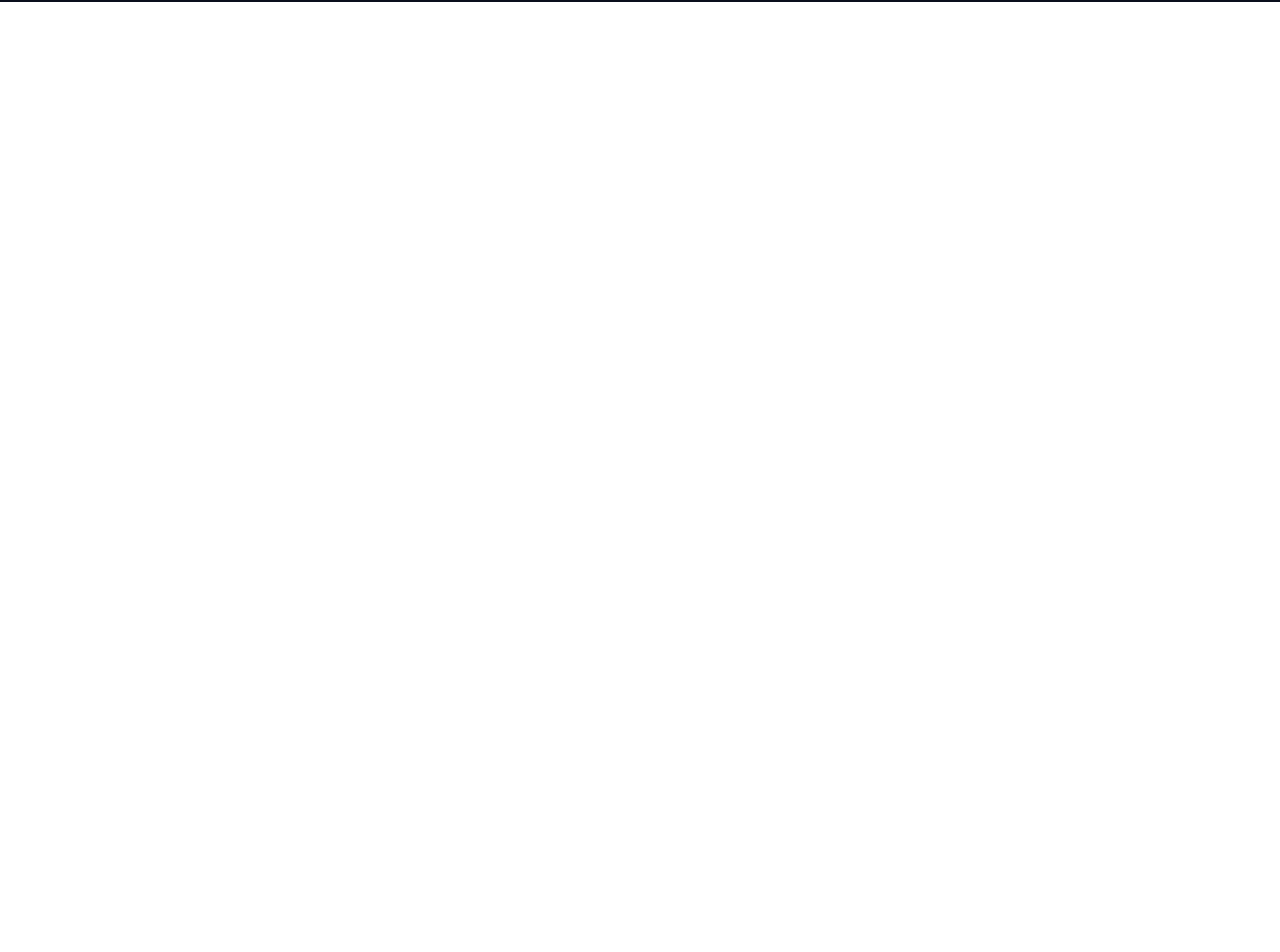
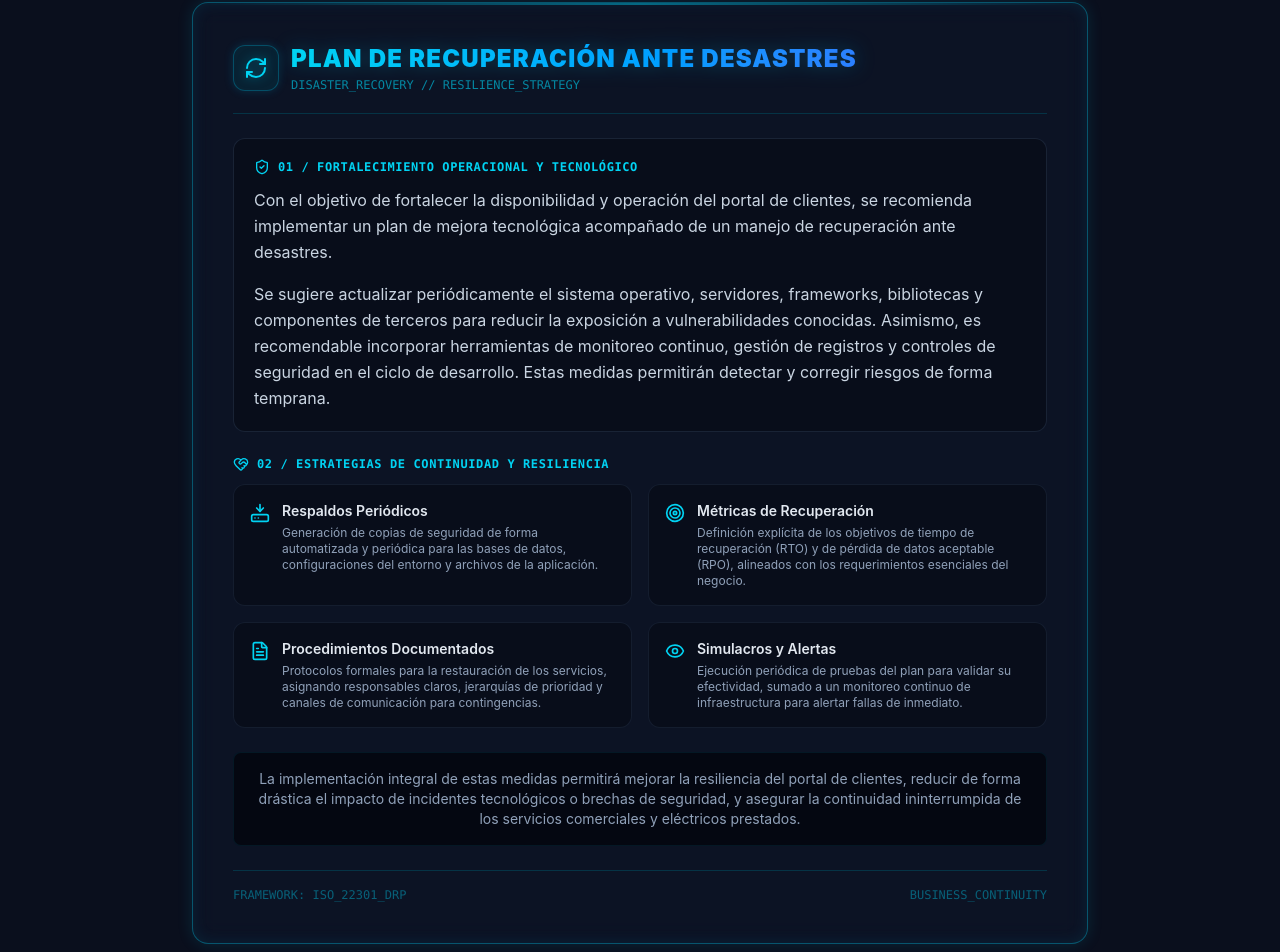
Before and after one commit to rocam23/auditoria_rojcam, a React (Vite) app: page / in a window 1280 px wide. Shown: the part 9233-10185 px from the top of the page. Before the commit the page ends 9235 px from the top, so only its background shows below. Built offline with nearby package versions, Linux system fonts and the light colour scheme.

Commit message:
Creación de componente Recuperación.

```diff
--- a/src/App.jsx
+++ b/src/App.jsx
@@ -6,27 +6,31 @@ import InyeccionSQL from './components/InyeccionSQL';
 import XSS from './components/XSS';
 import Comandos from './components/Comandos';
 import Controles from './components/Controles';
+import Recuperacion from './components/Recuperacion';
 
 function App() {
   return (
     <div className="min-h-screen bg-[#0a0f1d] bg-[radial-gradient(ellipse_at_center,_var(--tw-gradient-stops))] from-[#0f172a] via-[#070a13] to-[#020408] flex flex-col items-center justify-start p-4 sm:p-6 md:p-8 gap-8 overflow-y-auto">
 
-      {/* 1. Contexto Operacional */}
+      {/* 1. Contexto y Objetivos Operacionales */}
       <Resumen />
 
-      {/* 2. Activos Eléctricos Críticos */}
+      {/* 2. Inventario de Activos Críticos del Sector Eléctrico */}
       <Activos />
 
-      {/* 3. Matriz de Calor y Gravedad */}
+      {/* 3. Matriz de Priorización de Riesgos (Probabilidad x Impacto) */}
       <Matriz />
 
-      {/* 4. Especificaciones de Vulnerabilidades Técnicas */}
+      {/* 4. Módulos Técnicos de Vulnerabilidades Identificadas */}
       <InyeccionSQL />
       <XSS />
       <Comandos />
 
-      {/* 5. Plan de Acción, Políticas y Controles */}
+      {/* 5. Directrices Técnicas, Políticas y Controles de Hardening */}
       <Controles />
+
+      {/* 6. Estrategia y Plan de Recuperación ante Desastres (DRP) */}
+      <Recuperacion />
 
     </div>
   );
--- a/src/components/Recuperacion.jsx
+++ b/src/components/Recuperacion.jsx
@@ -0,0 +1,114 @@
+import React from 'react';
+import { RefreshCw, HardDriveDownload, ShieldCheck, HeartHandshake, Eye, Target, FileText } from 'lucide-react';
+
+export default function Recuperacion() {
+  return (
+    <div className="w-full max-w-4xl bg-[#0d1527]/80 backdrop-blur-md rounded-2xl border border-cyan-500/40 shadow-[0_0_15px_rgba(6,182,212,0.15),inset_0_0_15px_rgba(6,182,212,0.1)] p-6 sm:p-8 md:p-10 relative overflow-hidden transition-all duration-300 hover:shadow-[0_0_25px_rgba(6,182,212,0.3),inset_0_0_20px_rgba(6,182,212,0.15)] hover:border-cyan-400 font-sans text-slate-100">
+
+      {/* Detalle decorativo superior (Línea de energía de fondo) */}
+      <div className="absolute top-0 left-0 w-full h-[2px] bg-gradient-to-r from-transparent via-cyan-500 to-transparent animate-pulse" />
+
+      {/* Encabezado de la Tarjeta con Icono */}
+      <div className="flex flex-col sm:flex-row sm:items-center sm:justify-between gap-4 mb-6 border-b border-cyan-950 pb-5">
+        <div className="flex items-center gap-3">
+          <div className="p-2.5 bg-cyan-950/50 rounded-xl border border-cyan-500/30 text-cyan-400 shadow-[0_0_10px_rgba(6,182,212,0.2)]">
+            <RefreshCw className="w-6 h-6 drop-shadow-[0_0_5px_rgba(6,182,212,0.5)]" />
+          </div>
+          <div>
+            <h2 className="text-xl sm:text-2xl font-black tracking-wider text-transparent bg-clip-text bg-gradient-to-r from-cyan-400 to-blue-500 uppercase drop-shadow-[0_0_10px_rgba(6,182,212,0.3)]">
+              Plan de Recuperación ante Desastres
+            </h2>
+            <p className="text-xs text-cyan-400/60 font-mono mt-0.5">DISASTER_RECOVERY // RESILIENCE_STRATEGY</p>
+          </div>
+        </div>
+      </div>
+
+      {/* Contenido Principal */}
+      <div className="space-y-6 text-sm sm:text-base text-slate-300 leading-relaxed font-normal">
+
+        {/* Introducción y Plan de Mejora Tecnológica */}
+        <div className="bg-[#080d1a] p-5 rounded-xl border border-slate-800/80 hover:border-cyan-500/30 transition-colors duration-300">
+          <div className="flex items-center gap-2 mb-3 text-cyan-400 font-mono text-xs tracking-wider uppercase font-semibold">
+            <ShieldCheck className="w-4 h-4" />
+            <span>01 / Fortalecimiento Operacional y Tecnológico</span>
+          </div>
+          <p className="mb-4">
+            Con el objetivo de fortalecer la disponibilidad y operación del portal de clientes, se recomienda implementar un plan de mejora tecnológica acompañado de un manejo de recuperación ante desastres.
+          </p>
+          <p>
+            Se sugiere actualizar periódicamente el sistema operativo, servidores, frameworks, bibliotecas y componentes de terceros para reducir la exposición a vulnerabilidades conocidas. Asimismo, es recomendable incorporar herramientas de monitoreo continuo, gestión de registros y controles de seguridad en el ciclo de desarrollo. Estas medidas permitirán detectar y corregir riesgos de forma temprana.
+          </p>
+        </div>
+
+        {/* Desglose de los Planes de Recuperación */}
+        <div>
+          <h3 className="text-xs font-mono text-cyan-400 tracking-wider uppercase font-semibold mb-3 flex items-center gap-2">
+            <HeartHandshake className="w-4 h-4" />
+            <span>02 / Estrategias de Continuidad y Resiliencia</span>
+          </h3>
+
+          <div className="grid grid-cols-1 sm:grid-cols-2 gap-4">
+
+            {/* Medida 1: Respaldos */}
+            <div className="bg-[#080d1a] p-4 rounded-xl border border-slate-800/60 hover:border-cyan-500/20 transition-all duration-200 flex items-start gap-3">
+              <div className="text-cyan-400 mt-0.5"><HardDriveDownload className="w-5 h-5" /></div>
+              <div>
+                <h4 className="font-semibold text-slate-200 text-sm">Respaldos Periódicos</h4>
+                <p className="text-xs text-slate-400 mt-1">
+                  Generación de copias de seguridad de forma automatizada y periódica para las bases de datos, configuraciones del entorno y archivos de la aplicación.
+                </p>
+              </div>
+            </div>
+
+            {/* Medida 2: Objetivos de negocio */}
+            <div className="bg-[#080d1a] p-4 rounded-xl border border-slate-800/60 hover:border-cyan-500/20 transition-all duration-200 flex items-start gap-3">
+              <div className="text-cyan-400 mt-0.5"><Target className="w-5 h-5" /></div>
+              <div>
+                <h4 className="font-semibold text-slate-200 text-sm">Métricas de Recuperación</h4>
+                <p className="text-xs text-slate-400 mt-1">
+                  Definición explícita de los objetivos de tiempo de recuperación (RTO) y de pérdida de datos aceptable (RPO), alineados con los requerimientos esenciales del negocio.
+                </p>
+              </div>
+            </div>
+
+            {/* Medida 3: Documentación */}
+            <div className="bg-[#080d1a] p-4 rounded-xl border border-slate-800/60 hover:border-cyan-500/20 transition-all duration-200 flex items-start gap-3">
+              <div className="text-cyan-400 mt-0.5"><FileText className="w-5 h-5" /></div>
+              <div>
+                <h4 className="font-semibold text-slate-200 text-sm">Procedimientos Documentados</h4>
+                <p className="text-xs text-slate-400 mt-1">
+                  Protocolos formales para la restauración de los servicios, asignando responsables claros, jerarquías de prioridad y canales de comunicación para contingencias.
+                </p>
+              </div>
+            </div>
+
+            {/* Medida 4: Pruebas y Monitoreo */}
+            <div className="bg-[#080d1a] p-4 rounded-xl border border-slate-800/60 hover:border-cyan-500/20 transition-all duration-200 flex items-start gap-3">
+              <div className="text-cyan-400 mt-0.5"><Eye className="w-5 h-5" /></div>
+              <div>
+                <h4 className="font-semibold text-slate-200 text-sm">Simulacros y Alertas</h4>
+                <p className="text-xs text-slate-400 mt-1">
+                  Ejecución periódica de pruebas del plan para validar su efectividad, sumado a un monitoreo continuo de infraestructura para alertar fallas de inmediato.
+                </p>
+              </div>
+            </div>
+
+          </div>
+        </div>
+
+        {/* Conclusión de resiliencia */}
+        <p className="text-xs sm:text-sm font-sans text-slate-400 bg-[#040711] p-4 rounded-lg border border-cyan-950/40 text-center">
+          La implementación integral de estas medidas permitirá mejorar la resiliencia del portal de clientes, reducir de forma drástica el impacto de incidentes tecnológicos o brechas de seguridad, y asegurar la continuidad ininterrumpida de los servicios comerciales y eléctricos prestados.
+        </p>
+
+      </div>
+
+      {/* Pie de la tarjeta */}
+      <div className="mt-6 pt-4 border-t border-cyan-950 flex items-center justify-between text-xs font-mono text-cyan-400/40">
+        <span>FRAMEWORK: ISO_22301_DRP</span>
+        <span>BUSINESS_CONTINUITY</span>
+      </div>
+
+    </div>
+  );
+}
```
